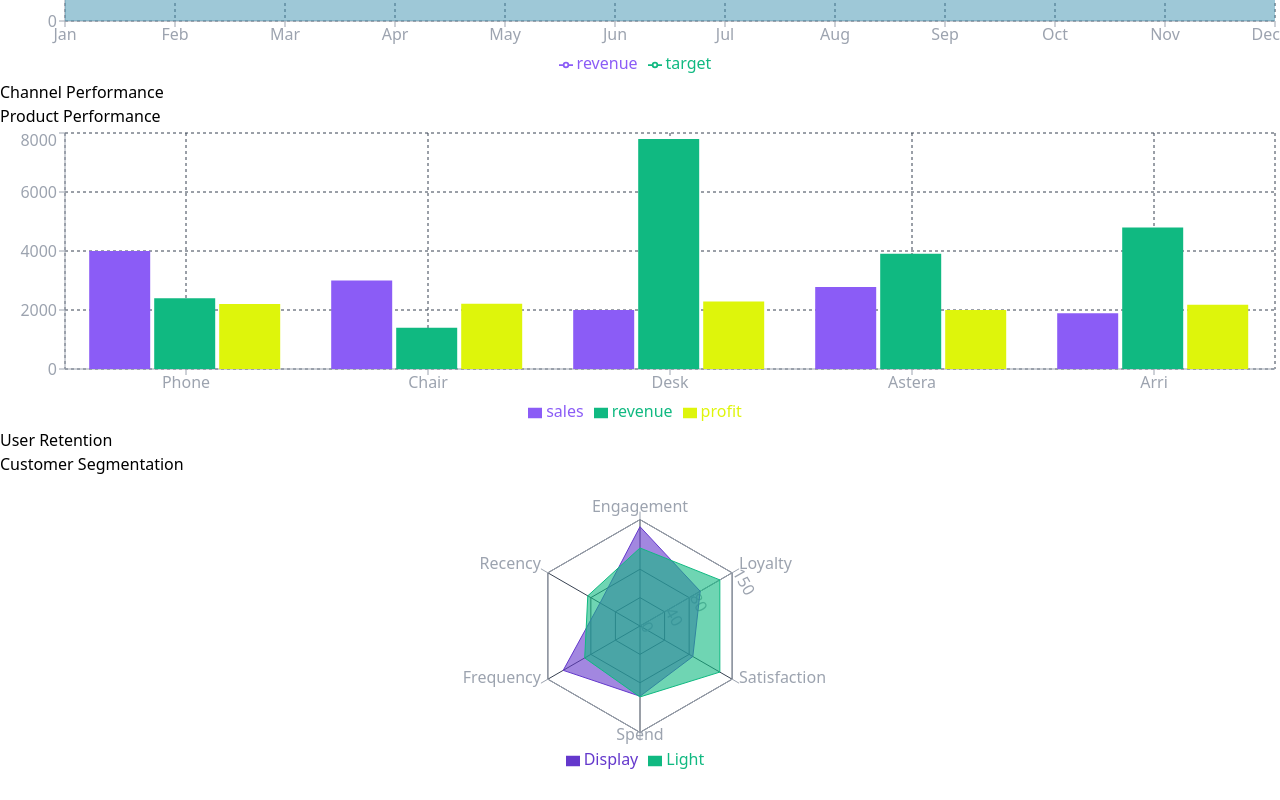
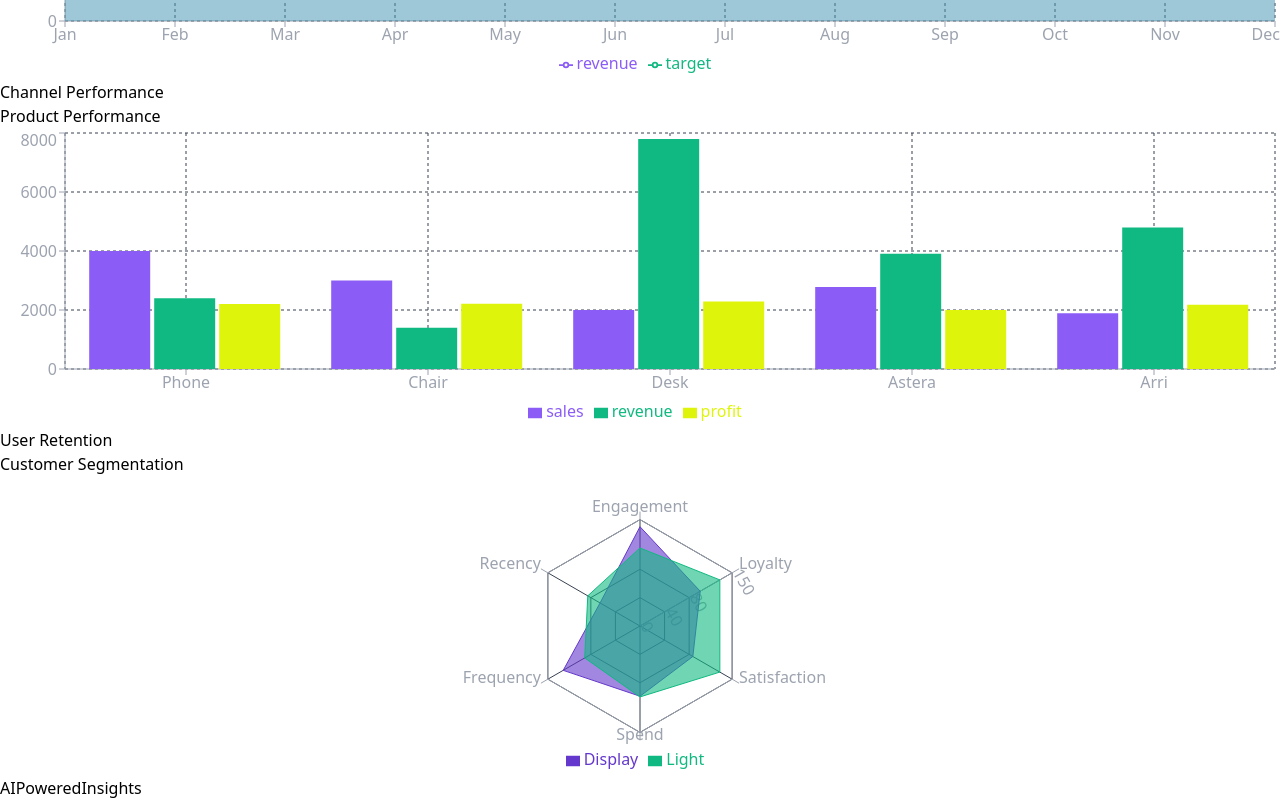
Before and after one commit to MirosBL45/dashboard, a React (Vite) app: page /analytics in a window 1280 px wide. Shown: the part 1194-1994 px from the top of the page. Before the commit the page ends 1970 px from the top, so only its background shows below. Built offline with nearby package versions, Linux system fonts and the light colour scheme.

Commit message:
AIPoweredInsights started

```diff
--- /dev/null
+++ b/src/components/analytics/AIPoweredInsights.jsx
@@ -0,0 +1,5 @@
+import React from 'react';
+
+export default function AIPoweredInsights() {
+  return <div>AIPoweredInsights</div>;
+}
--- a/src/components/analytics/w-allAnalytics.jsx
+++ b/src/components/analytics/w-allAnalytics.jsx
@@ -4,6 +4,7 @@ import ChannelPerformanceChart from './ChannelPerformanceChart';
 import ProductPerformance from './ProductPerformance';
 import UserRetention from './UserRetention';
 import CustomerSegmentation from './CustomerSegmentation';
+import AIPoweredInsights from './AIPoweredInsights';
 
 export {
   OverviewCards,
@@ -12,4 +13,5 @@ export {
   ProductPerformance,
   UserRetention,
   CustomerSegmentation,
+  AIPoweredInsights,
 };
--- a/src/pages/AnalyticsPage.jsx
+++ b/src/pages/AnalyticsPage.jsx
@@ -7,6 +7,7 @@ import {
   ProductPerformance,
   UserRetention,
   CustomerSegmentation,
+  AIPoweredInsights,
 } from '../components/analytics/w-allAnalytics';
 
 export default function AnalyticsPage() {
@@ -22,6 +23,7 @@ export default function AnalyticsPage() {
           <UserRetention />
           <CustomerSegmentation />
         </div>
+        <AIPoweredInsights />
       </main>
     </div>
   );
```
